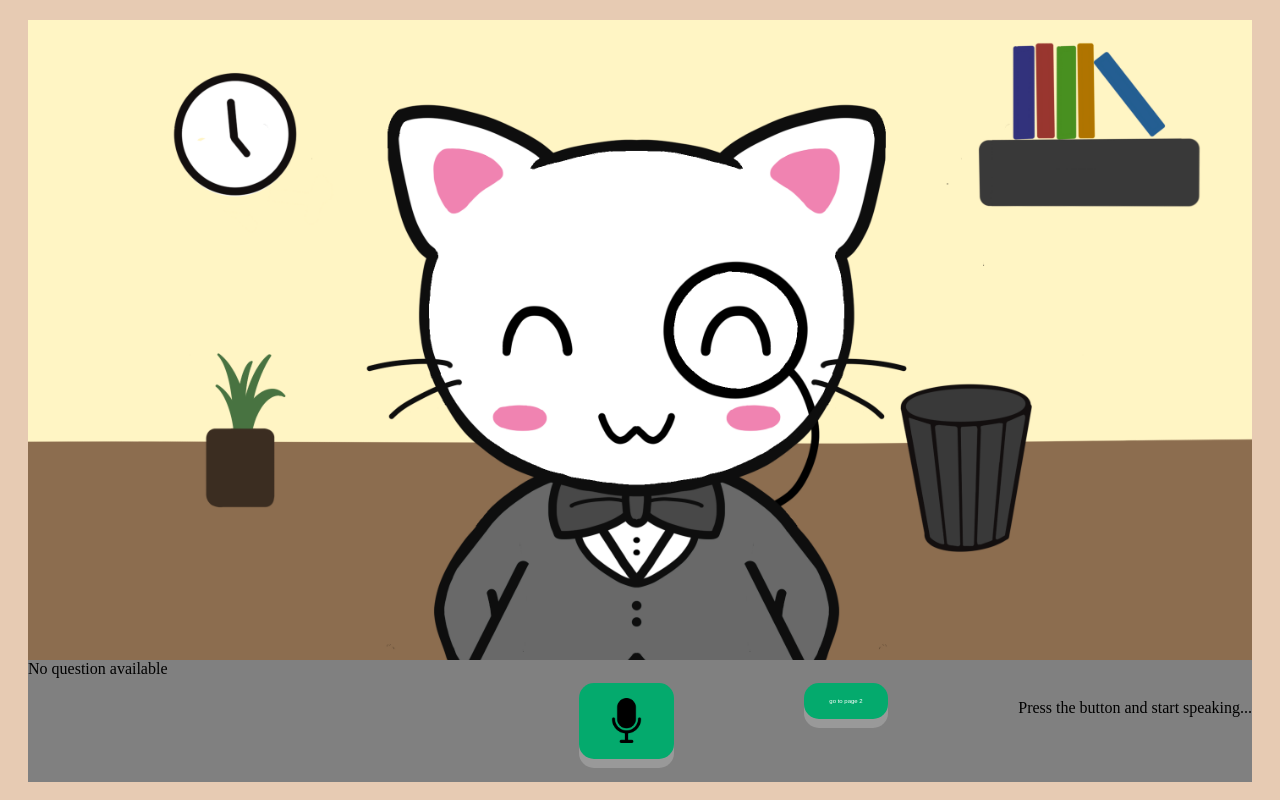
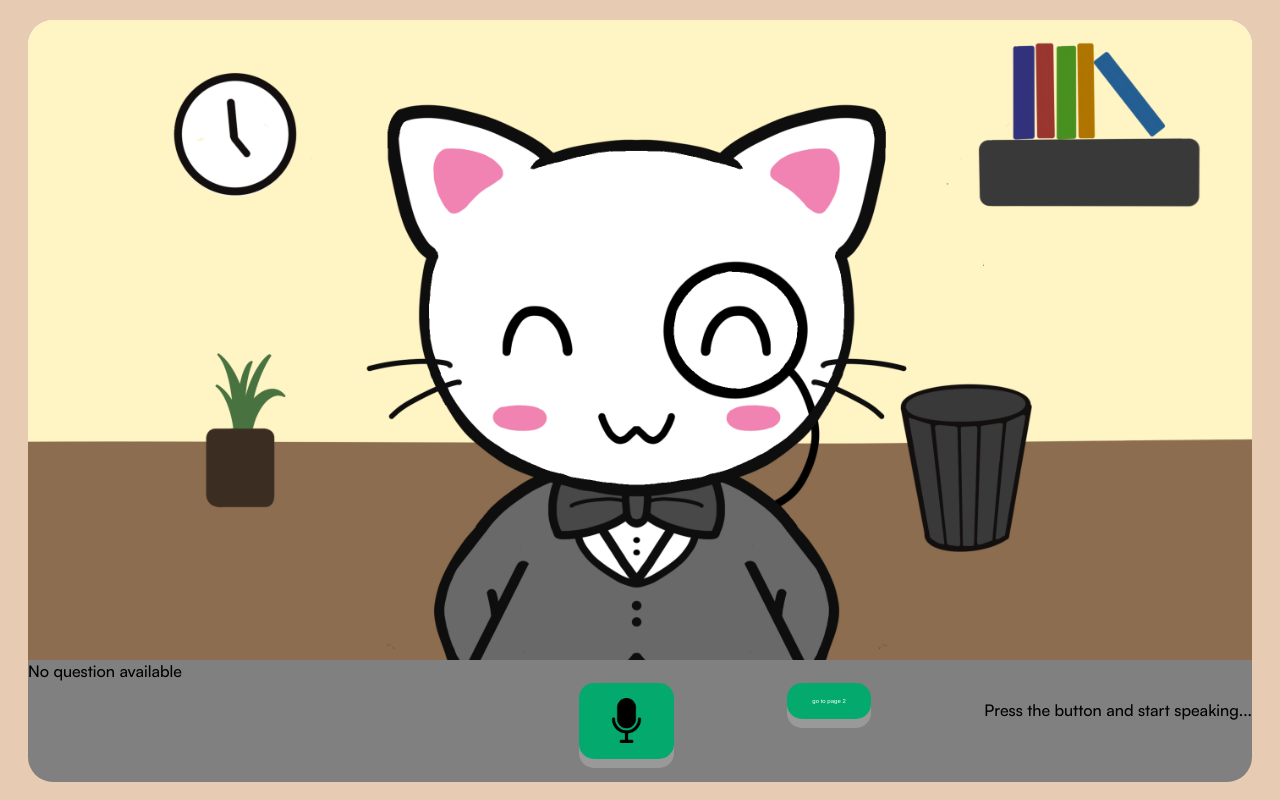
Before and after one commit to rachel-pu/WiNG.it-hackathon, a Flask app: page /interview1 in a window 1280 px wide. Run offline with Flask 3, Linux system fonts and the light colour scheme.

Commit message:
rounded out interview screen

```diff
--- a/static/styles/instructions.css
+++ b/static/styles/instructions.css
@@ -19,9 +19,7 @@
     height: 80%;
     display: flex;
     flex-direction: column;
-    align-items: right;
-
-
+    /*align-items: right;*/
 
 }
 
--- a/static/styles/interview.css
+++ b/static/styles/interview.css
@@ -1,3 +1,8 @@
+@font-face{
+    font-family: 'satoshi-medium';
+    src: url('../fonts/Satoshi_Complete/Fonts/OTF/Satoshi-Medium.otf');
+}
+
 body{
     background-color: #e7cbb3;
 }
@@ -6,7 +11,10 @@ body{
     background-color: white;
     margin: 20px;
     height: 95vh;
+    border-radius: 25px;
     /*position: relative;*/
+        font-family: 'satoshi-medium';
+
 }
 
 .interview-main-div{
@@ -25,6 +33,10 @@ body{
     height: 16%;
     justify-content: right; /* Centers content horizontally in the container */
     align-items: center;
+    border-bottom-left-radius: 25px;
+    border-bottom-right-radius: 25px;
+        font-family: 'satoshi-medium';
+
 }
 
 .microphone-button-next-arrow-div{
@@ -85,3 +97,8 @@ button {
 #freeze-image {
     display: none; /* Initially hide the freeze image */
 }
+
+#cat, #freeze-image {
+    border-top-left-radius: 25px;
+    border-top-right-radius: 25px;
+}
--- a/templates/interview_1.html
+++ b/templates/interview_1.html
@@ -11,7 +11,7 @@
 
 <!--  where all the main stuff, cat animation, everything goes  -->
     <div class = "interview-main-div">
-        <script src = "/static/javascript/catTalkingAnimation.js"> </script>
+        <script src = "/static/javascript/catTalkingAnimation.js" id="background"> </script>
           <img class = "hi" src = "/static/images/Untitled_Artwork.gif" id="cat">
             <img class = "hi" src="/static/images/freeze-image.png" id="freeze-image">
         {{question1}}
```
